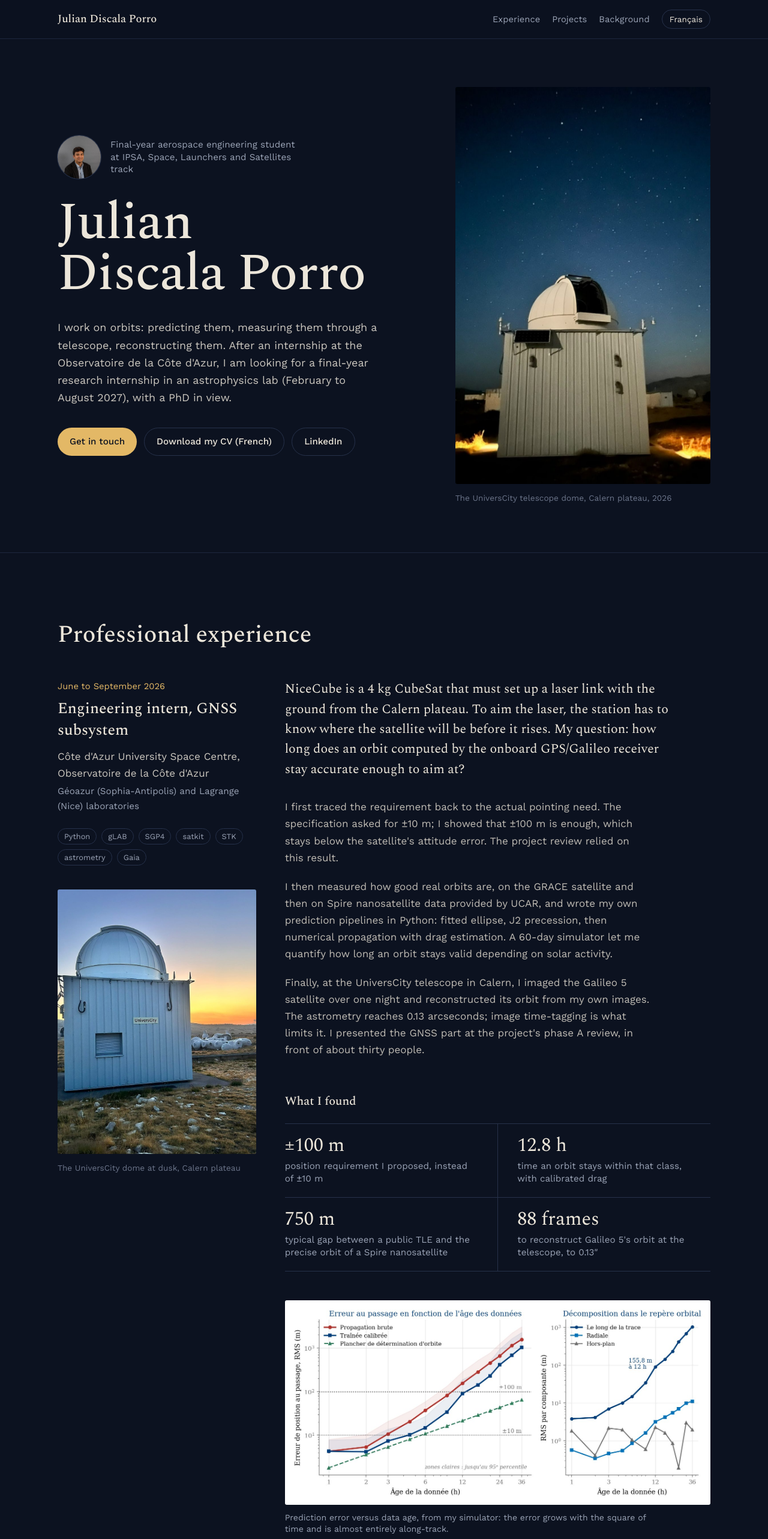
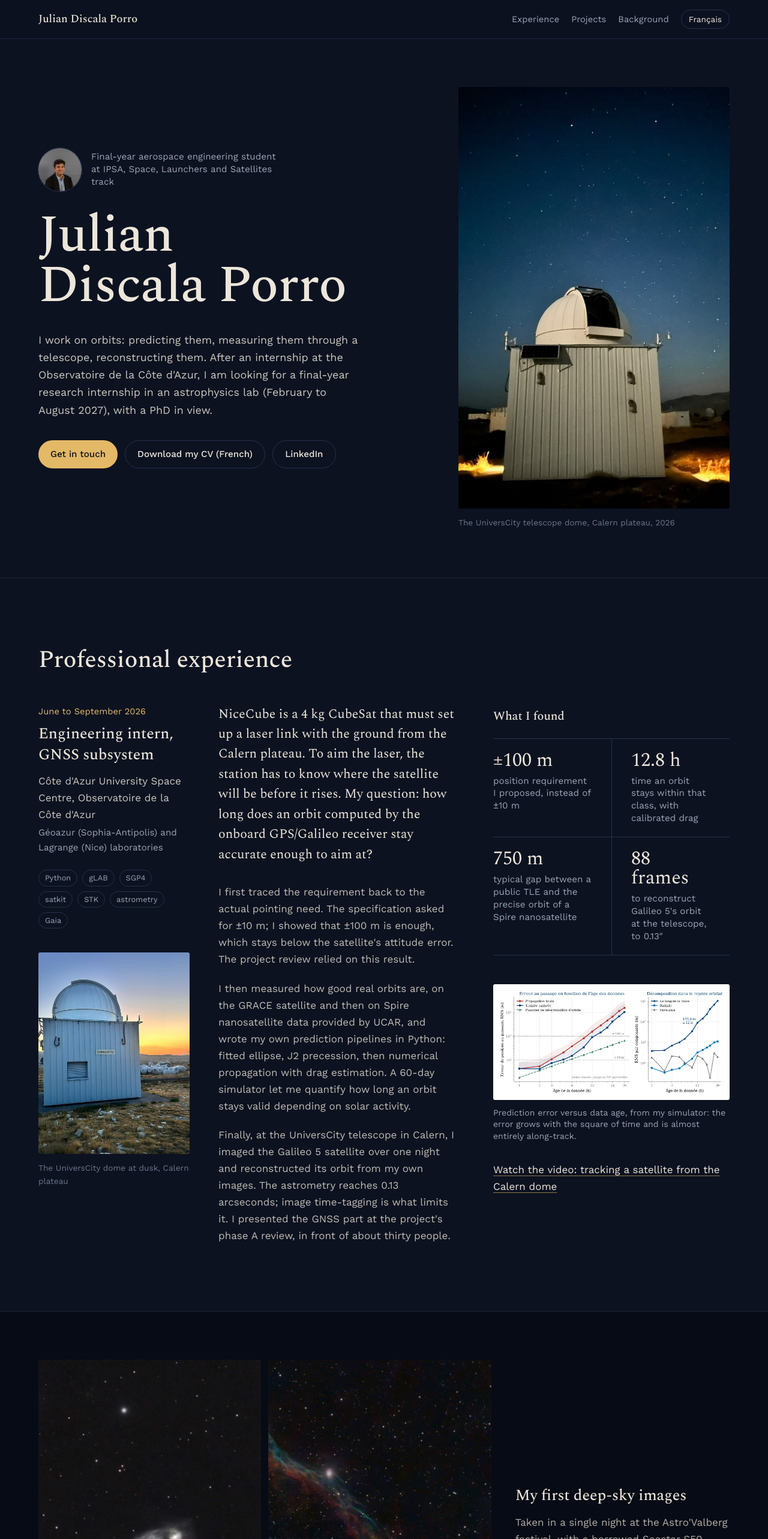
Before and after one commit to juliandiscalaporro/portfolio, a Next.js app: page /en in a window 1280 px wide. Shown: the top 2566 px of the page at 60% size. Built offline with nearby package versions, Linux system fonts and the light colour scheme.

Commit message:
Mise en page pleine largeur sur ordinateur

```diff
--- a/src/components/HomePage.tsx
+++ b/src/components/HomePage.tsx
@@ -39,7 +39,7 @@ export default function HomePage({ lang }: { lang: Lang }) {
 
       <main id="contenu">
         {/* ── Hero ─────────────────────────────────────────── */}
-        <section className="mx-auto grid max-w-6xl gap-10 px-4 pb-20 pt-12 sm:px-8 md:grid-cols-12 md:gap-12 md:pt-20">
+        <section className="mx-auto grid max-w-[112rem] gap-10 px-4 pb-20 pt-12 sm:px-8 lg:px-16 md:grid-cols-12 md:gap-12 md:pt-20">
           <div className="flex flex-col justify-center md:col-span-7">
             <div className="mb-8 flex items-center gap-4">
               <Image
@@ -81,12 +81,12 @@ export default function HomePage({ lang }: { lang: Lang }) {
 
         {/* ── Expérience ───────────────────────────────────── */}
         <section id="experience" className="border-t border-line/70">
-          <div className="mx-auto max-w-6xl px-4 py-20 sm:px-8 md:py-28">
+          <div className="mx-auto max-w-[112rem] px-4 py-20 sm:px-8 lg:px-16 md:py-28">
             <h2 className="h2">{t.experienceTitle}</h2>
 
             {experiences.map((exp) => (
               <article key={exp.role.fr} className="mt-12 grid gap-10 md:grid-cols-12 md:gap-12">
-                <aside className="md:col-span-4">
+                <aside className="md:col-span-4 xl:col-span-3">
                   <div className="md:sticky md:top-24">
                     <p className="text-[0.92rem] text-star">{tr(exp.period, lang)}</p>
                     <h3 className="mt-2 font-serif text-[1.6rem] font-medium leading-snug">{tr(exp.role, lang)}</h3>
@@ -112,7 +112,8 @@ export default function HomePage({ lang }: { lang: Lang }) {
                   </div>
                 </aside>
 
-                <div className="md:col-span-8">
+                <div className="md:col-span-8 xl:col-span-9 xl:grid xl:grid-cols-2 xl:gap-16">
+                  <div>
                   <p className="max-w-[40rem] font-serif text-[1.35rem] leading-[1.55] text-paper">{tr(exp.summary, lang)}</p>
                   <div className="mt-8 max-w-[38rem] space-y-5 text-paper/80">
                     {exp.paragraphs.map((p, i) => (
@@ -120,7 +121,9 @@ export default function HomePage({ lang }: { lang: Lang }) {
                     ))}
                   </div>
 
-                  <h4 className="mt-14 font-serif text-[1.25rem] font-medium">{t.resultsTitle}</h4>
+                  </div>
+                  <div>
+                  <h4 className="mt-14 font-serif text-[1.25rem] font-medium xl:mt-1">{t.resultsTitle}</h4>
                   <dl className="mt-5 grid border-t border-line sm:grid-cols-2">
                     {exp.results.map((r, i) => (
                       <div
@@ -158,6 +161,7 @@ export default function HomePage({ lang }: { lang: Lang }) {
                       </a>
                     </p>
                   )}
+                  </div>
                 </div>
               </article>
             ))}
@@ -169,21 +173,21 @@ export default function HomePage({ lang }: { lang: Lang }) {
 
         {/* ── Projets ──────────────────────────────────────── */}
         <section id="projets" className="border-t border-line/70">
-          <div className="mx-auto max-w-6xl px-4 py-20 sm:px-8 md:py-28">
+          <div className="mx-auto max-w-[112rem] px-4 py-20 sm:px-8 lg:px-16 md:py-28">
             <div className="grid gap-4 md:grid-cols-12">
               <h2 className="h2 md:col-span-5">{t.projectsTitle}</h2>
               <p className="max-w-prose text-muted md:col-span-7 md:pt-3">{t.projectsIntro}</p>
             </div>
 
             <h3 className="mt-14 font-serif text-[1.3rem] font-medium">{t.ongoingTitle}</h3>
-            <ul className="mt-5 divide-y divide-line border-y border-line">
+            <ul className="mt-5 divide-y divide-line border-y border-line xl:grid xl:grid-cols-2 xl:gap-x-14 xl:divide-y-0">
               {ongoing.map((p) => (
                 <li key={p.slug}>
                   <Link
                     href={`${t.projectBase}/${p.slug}`}
-                    className="group grid gap-6 py-8 md:grid-cols-12 md:gap-10 md:py-10"
+                    className="group grid gap-6 py-8 md:grid-cols-12 md:gap-10 md:py-10 xl:grid-cols-1 xl:gap-6"
                   >
-                    <div className="relative aspect-[16/10] overflow-hidden rounded-[3px] bg-raised md:col-span-5">
+                    <div className="relative aspect-[16/10] overflow-hidden rounded-[3px] bg-raised md:col-span-5 xl:col-span-1">
                       {p.image && (
                         <Image
                           src={p.image}
@@ -194,7 +198,7 @@ export default function HomePage({ lang }: { lang: Lang }) {
                         />
                       )}
                     </div>
-                    <div className="flex flex-col md:col-span-7">
+                    <div className="flex flex-col md:col-span-7 xl:col-span-1">
                       <p className="flex flex-wrap items-center gap-x-3 gap-y-2 text-[0.92rem] text-muted">
                         <span>{tr(p.kind, lang)}</span>
                         <span className="text-faint">{tr(p.period, lang)}</span>
@@ -218,7 +222,7 @@ export default function HomePage({ lang }: { lang: Lang }) {
             </ul>
 
             <h3 className="mt-20 font-serif text-[1.3rem] font-medium">{t.doneTitle}</h3>
-            <ul className="mt-5 grid gap-x-8 gap-y-14 md:grid-cols-2">
+            <ul className="mt-5 grid gap-x-8 gap-y-14 md:grid-cols-2 2xl:grid-cols-4">
               {done.map((p) => (
                 <li key={p.slug}>
                   <Link href={`${t.projectBase}/${p.slug}`} className="group block">
@@ -250,7 +254,7 @@ export default function HomePage({ lang }: { lang: Lang }) {
             </ul>
 
             <h3 className="mt-24 font-serif text-[1.3rem] font-medium">{t.archiveTitle}</h3>
-            <div className="mt-6 grid gap-10 md:grid-cols-3">
+            <div className="mt-6 grid gap-10 md:grid-cols-3 xl:gap-16">
               {archive.map((g) => (
                 <div key={g.group.fr}>
                   <p className="border-b border-line pb-3 text-[0.95rem] text-star">{tr(g.group, lang)}</p>
@@ -272,7 +276,7 @@ export default function HomePage({ lang }: { lang: Lang }) {
 
         {/* ── Parcours ─────────────────────────────────────── */}
         <section id="parcours" className="border-t border-line/70">
-          <div className="mx-auto max-w-6xl px-4 py-20 sm:px-8 md:py-28">
+          <div className="mx-auto max-w-[112rem] px-4 py-20 sm:px-8 lg:px-16 md:py-28">
             <h2 className="h2">{t.pathTitle}</h2>
 
             <ol className="mt-12 border-t border-line">
@@ -329,7 +333,7 @@ export default function HomePage({ lang }: { lang: Lang }) {
 
         {/* ── Contact ──────────────────────────────────────── */}
         <section className="border-t border-line/70">
-          <div className="mx-auto max-w-6xl px-4 py-20 sm:px-8 md:py-28">
+          <div className="mx-auto max-w-[112rem] px-4 py-20 sm:px-8 lg:px-16 md:py-28">
             <h2 className="max-w-3xl font-serif text-[2rem] font-medium leading-tight sm:text-[2.6rem]">{closing[lang].title}</h2>
             <p className="mt-5 max-w-prose text-paper/80">{closing[lang].text}</p>
             <div className="mt-8 flex flex-wrap gap-3">
@@ -377,7 +381,7 @@ function Illustration({
 }) {
   return (
     <section className="border-t border-line/70 bg-[#070b15]">
-      <div className="mx-auto grid max-w-6xl items-center gap-10 px-4 py-16 sm:px-8 md:grid-cols-12 md:py-20">
+      <div className="mx-auto grid max-w-[112rem] items-center gap-10 px-4 py-16 sm:px-8 lg:px-16 md:grid-cols-12 md:py-20">
         <div className={`grid grid-cols-2 gap-3 md:col-span-8 ${reverse ? "md:order-2" : ""}`}>
           {images.map((im) => (
             <figure key={im.src}>
--- a/src/components/ProjectPage.tsx
+++ b/src/components/ProjectPage.tsx
@@ -22,7 +22,7 @@ export default function ProjectPage({ lang, slug }: { lang: Lang; slug: string }
   return (
     <>
       <Header lang={lang} altHref={altHref} />
-      <main className="mx-auto max-w-6xl px-4 pb-24 pt-10 sm:px-8 md:pt-14">
+      <main className="mx-auto max-w-[112rem] px-4 pb-24 pt-10 sm:px-8 lg:px-16 md:pt-14">
         <Link href={`${t.home}#projets`} className="link text-[0.95rem]">
           {t.back}
         </Link>
@@ -77,8 +77,8 @@ export default function ProjectPage({ lang, slug }: { lang: Lang; slug: string }
         )}
 
         <section className="mt-16 grid gap-10 md:grid-cols-12 md:gap-12">
-          <h2 className="font-serif text-[1.5rem] font-medium md:col-span-4">{t.about}</h2>
-          <div className="max-w-[38rem] space-y-5 text-paper/85 md:col-span-8">
+          <h2 className="font-serif text-[1.5rem] font-medium md:col-span-4 xl:col-span-3">{t.about}</h2>
+          <div className="max-w-[46rem] space-y-5 text-paper/85 md:col-span-8 xl:col-span-9">
             {project.content.map((p, i) => (
               <p key={i}>{tr(p, lang)}</p>
             ))}
@@ -92,13 +92,13 @@ export default function ProjectPage({ lang, slug }: { lang: Lang; slug: string }
 
         {media.length > 0 && (
           <section className="mt-16 grid gap-6 md:grid-cols-12 md:gap-12">
-            <h2 className="font-serif text-[1.5rem] font-medium md:col-span-4">{t.gallery}</h2>
-            <div className="md:col-span-8">
+            <h2 className="font-serif text-[1.5rem] font-medium md:col-span-4 xl:col-span-3">{t.gallery}</h2>
+            <div className="md:col-span-8 xl:col-span-9">
               <Lightbox
                 labels={labels}
                 items={media}
                 showCaptions={withCaptions}
-                className="grid grid-cols-2 gap-x-3 gap-y-6"
+                className="grid grid-cols-2 gap-x-3 gap-y-6 xl:grid-cols-3"
                 aspectClass="aspect-[4/3]"
                 sizes="(min-width: 768px) 30vw, 50vw"
               />
@@ -108,8 +108,8 @@ export default function ProjectPage({ lang, slug }: { lang: Lang; slug: string }
 
         {project.documents && project.documents.length > 0 && (
           <section className="mt-16 grid gap-6 md:grid-cols-12 md:gap-12">
-            <h2 className="font-serif text-[1.5rem] font-medium md:col-span-4">{t.documents}</h2>
-            <ul className="border-t border-line md:col-span-8">
+            <h2 className="font-serif text-[1.5rem] font-medium md:col-span-4 xl:col-span-3">{t.documents}</h2>
+            <ul className="border-t border-line md:col-span-8 xl:col-span-9">
               {project.documents.map((d) => (
                 <li key={d.url} className="border-b border-line">
                   <a
--- a/src/components/SiteChrome.tsx
+++ b/src/components/SiteChrome.tsx
@@ -12,7 +12,7 @@ export function Header({ lang, altHref }: { lang: Lang; altHref: string }) {
   ];
   return (
     <header className="sticky top-0 z-50 border-b border-line/70 bg-night/85 backdrop-blur">
-      <div className="mx-auto flex h-16 max-w-6xl items-center justify-between gap-6 px-4 sm:px-8">
+      <div className="mx-auto flex h-16 max-w-[112rem] items-center justify-between gap-6 px-4 sm:px-8 lg:px-16">
         <Link href={home} className="font-serif text-[1.15rem] font-medium text-paper hover:text-star">
           {config.name}
         </Link>
@@ -44,7 +44,7 @@ export function Footer({ lang }: { lang: Lang }) {
   const t = ui(lang);
   return (
     <footer className="border-t border-line/70">
-      <div className="mx-auto flex max-w-6xl flex-col gap-4 px-4 py-10 text-[0.92rem] text-muted sm:flex-row sm:items-center sm:justify-between sm:px-8">
+      <div className="mx-auto flex max-w-[112rem] flex-col gap-4 px-4 py-10 text-[0.92rem] text-muted sm:flex-row sm:items-center sm:justify-between sm:px-8 lg:px-16">
         <p>
           {config.name}, {new Date().getFullYear()}. {t.footerLine}
         </p>
--- a/src/data/portfolio.ts
+++ b/src/data/portfolio.ts
@@ -380,7 +380,7 @@ export const projects: Project[] = [
       { label: { fr: "Vol", en: "Flight" }, value: { fr: "Balistique, de nuit", en: "Ballistic, at night" } },
     ],
     tags: tg("CAO|CAD", "électronique|electronics", "composites", "soudure|soldering", "intégration|integration"),
-    image: "/images/projects/prisma/cover.jpg",
+    image: "/images/projects/prisma/couverture.jpg",
     images: [
       { src: "/images/projects/prisma/photo-1.jpg" },
       { src: "/images/projects/prisma/photo-2.jpg" },
```
Also changed, not shown: public/images/projects/prisma/couverture.jpg (added).
